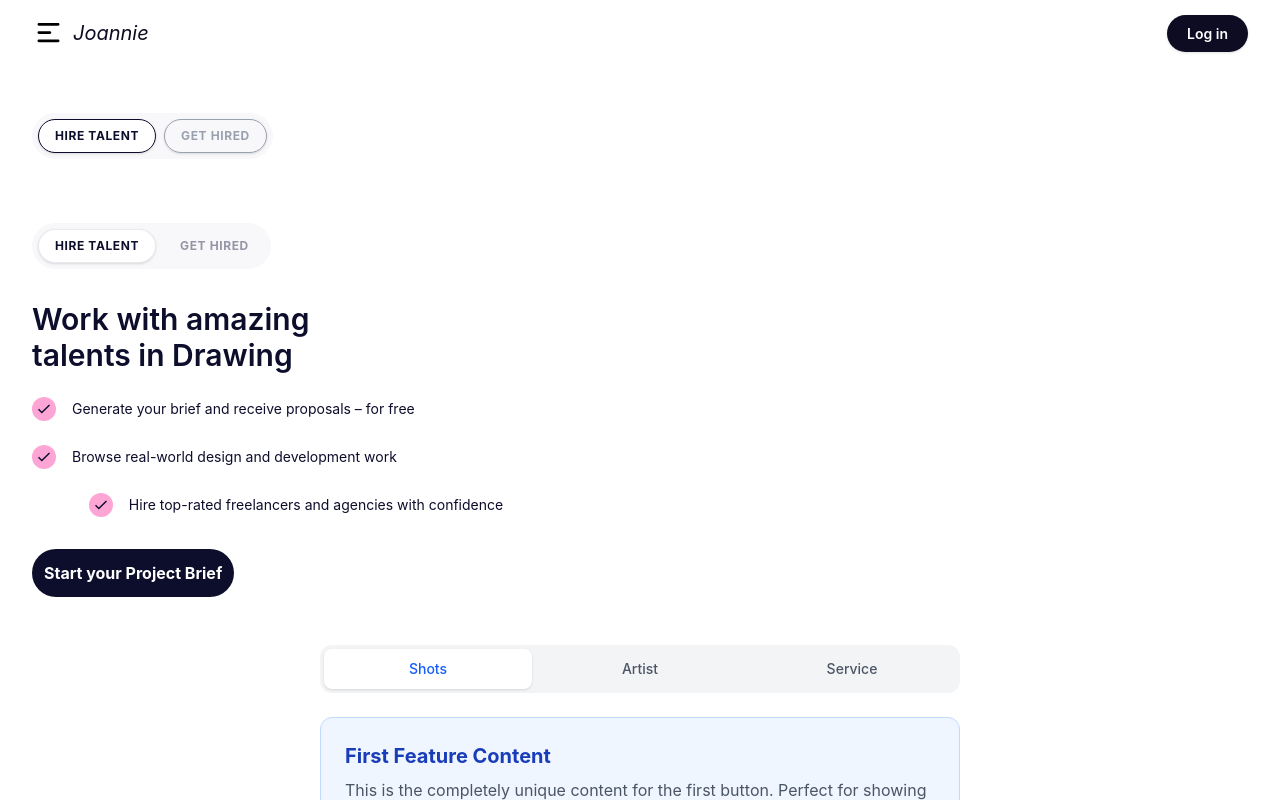
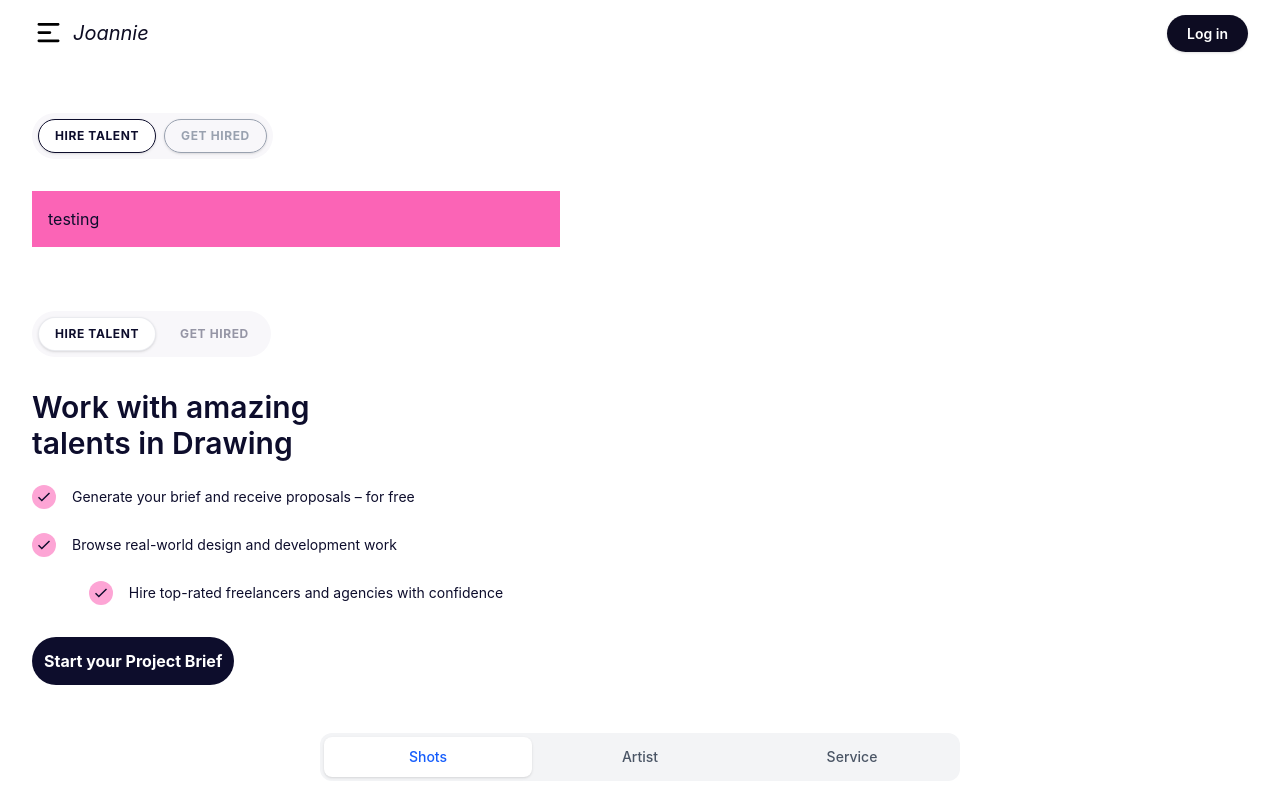
Before and after one commit to neducod/secret-project, a React (Vite) app: page / in a window 1280 px wide. Shown: the top 800 px of the page. Built offline with nearby package versions, Linux system fonts and the light colour scheme.

Commit message:
hero dynamic content working perfectly

```diff
--- a/src/components/Hero.jsx
+++ b/src/components/Hero.jsx
@@ -39,8 +39,10 @@ function Hero(){
                         ${activeTab === 'tab2'
                         ? 'bg-white text-[#0d0d2c] shadow-sm'
                         : 'text-gray-400'}`}>get hired</button>
+                    </div>
 
-
+                    <div className='transition-all duration-300 ease-in-out'>
+                        {renderHeroContent()}
                     </div>
                 </div>
             </section>
```
